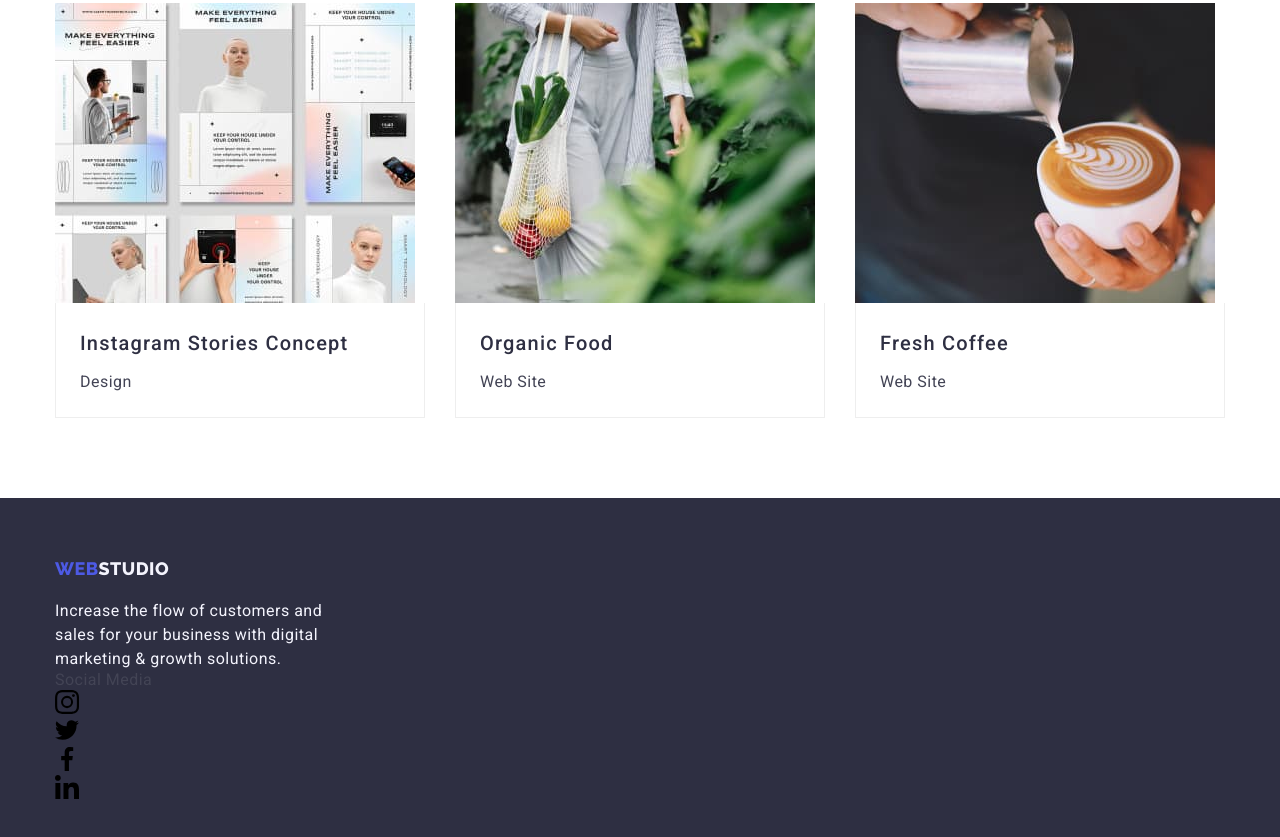
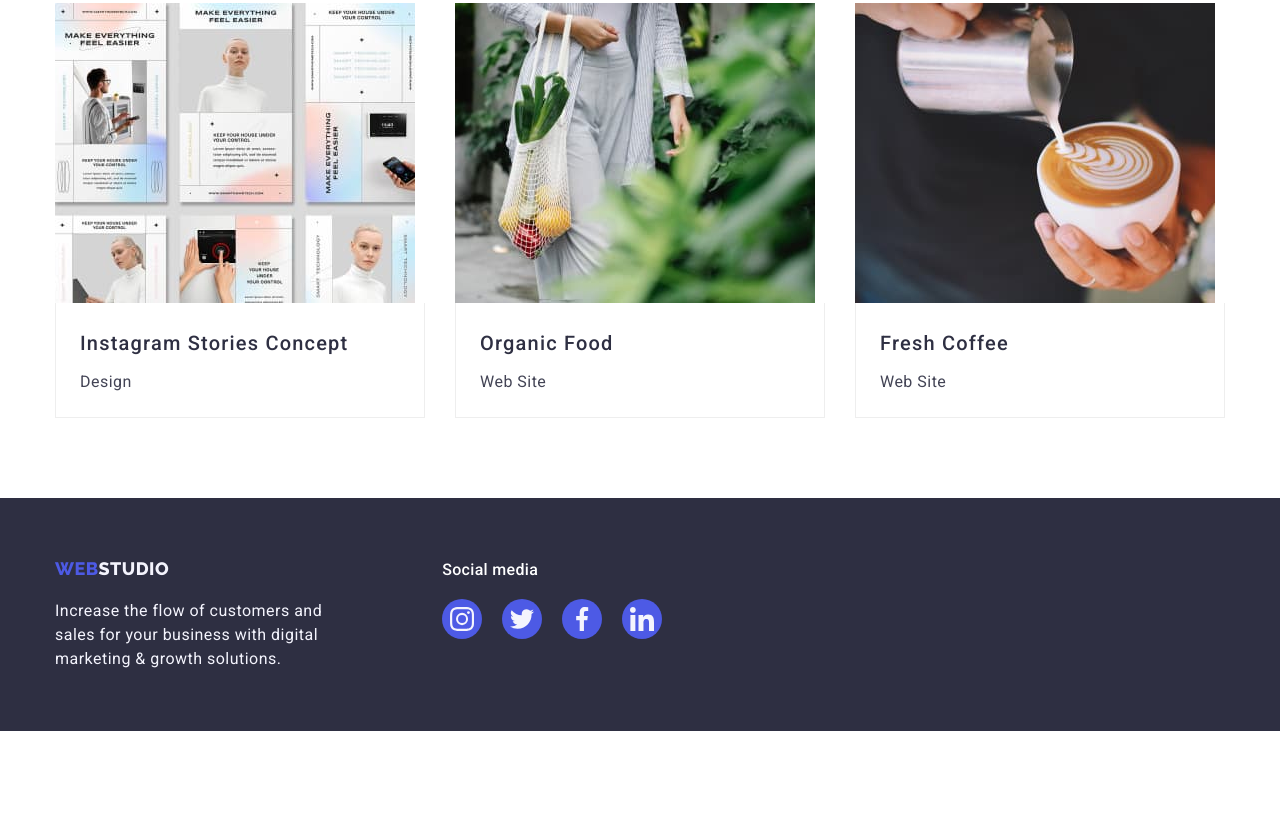
Before and after one commit to AlgieRalph/goit-markup-hw-04, a plain HTML site: page portfolio.html in a window 1280 px wide. Shown: the part 1141-1978 px from the top of the page. After the commit the page ends 1872 px from the top, so only its background shows below. Drawn offline with nearby package versions, Linux system fonts and the light colour scheme.

Commit message:
Final Edition

```diff
--- a/css/styles.css
+++ b/css/styles.css
@@ -64,7 +64,7 @@ body {
 }
 
 .section {
-  padding: 94px 0;
+  padding: 120px 0;
 }
 
 .section.no-top-padding {
@@ -222,22 +222,9 @@ body {
   font-size: 16px;
 }
 
-/* .bg-hero {
-  max-width: 1200px;
-  margin: 0 auto;
-  background: var(--navy-blue);
-  background-image: url(../images/hero-bg.jpg),
-    linear-gradient(rgba(25, 28, 38, 0.2), rgba(25, 28, 38, 0.2));
-  background-repeat: no-repeat;
-  background-position: center;
-  background-size: cover;
-  background-blend-mode: soft-light;
- } */
-
 .hero {
   padding: 200px 0;
   text-align: center;
-  max-width: 1200px;
   margin: 0 auto;
   background: var(--navy-blue);
   background-image: url(../images/hero-bg.jpg),
@@ -288,8 +275,7 @@ body {
 /* Section 2 */
 
 .benefits .icon {
-  width: 100%;
-  height: 112px;
+  height: 120px;
   border-radius: 4px;
   padding: 24px 100px;
   margin-bottom: 8px;
@@ -348,20 +334,20 @@ body {
 .social-team {
   display: flex;
   justify-content: center;
-  gap: 20px;
+  gap: 24px;
   /* flex-wrap: wrap;
   margin-top: 10px;
   margin-left: 30px; */
 }
 
-.icon-item {
+/* .icon-item {
   width: 40px;
   height: 40px;
-}
+} */
 
 .icon-item .link {
-  width: 100%;
-  height: 100%;
+  width: 40px;
+  height: 40px;
   border-radius: 50%;
 
   /* margin-left: 30px;
@@ -378,11 +364,11 @@ body {
 
 .icon-item .link:hover,
 .icon-item .link:focus {
-  background-color: var(--ocean);
+  background-color: var(--green);
 }
 
 .icon-item .link:active {
-  background-color: #31d0aa;
+  background-color: var(--green);
 }
 
 .social-team .icon {
@@ -400,25 +386,25 @@ body {
 
 .partners {
   display: flex;
-  gap: 24px;
-  margin-top: 72px;
+  flex-wrap: wrap;
+  margin-top: -30px;
+  margin-left: -30px;
 }
 
 .partners .item {
-  width: calc((100% - 150px) / 6);
-  height: 88px;
+  width: calc(100% / 6 - 30px);
+  margin-top: 30px;
+  margin-left: 30px;
 }
 
 .partners .link {
-  width: 100%;
-  height: 100%;
+  width: 168px;
+  height: 88px;
   border: 1px solid var(--light-slate);
-  border-radius: 5px;
-
-  display: flex;
+  border-radius: 4px;
+  display: inline-flex;
   justify-content: center;
   align-items: center;
-
   color: var(--light-slate);
 }
 
@@ -483,6 +469,7 @@ body {
 
 .footer {
   display: flex;
+  flex-wrap: wrap;
 }
 
 .footer-address {
--- a/portfolio.html
+++ b/portfolio.html
@@ -218,9 +218,10 @@
 
     <!-- Footer -->
 
-    <footer class="page-footer bg-footer">
-      <div class="container footer-container">
-        <div class="container-logo">
+    <footer class="page-footer">
+      <div class="container">
+        <div class="footer">
+          <div class="footer-address">
             <a class="logo-link footer" href="#"
               ><span class="logo">WEB</span
               ><span class="studio-2">STUDIO</span></a
@@ -231,53 +232,57 @@
               marketing & growth solutions.
             </p>
           </div>
-        <div class="container-social">
-          <p class="footer-social">Social Media</p>
-          <ul class="footer-list list">
-            <li class="footer-item">
+          <div class="footer-block">
+            <b class="footer-heading">Social media</b>
+            <ul class="social-footer list">
+              <li class="icon-item">
                 <a
-                class="footer-social-link link"
+                  class="link"
                   href="https://instagram.com"
                   target="_blank"
                   rel="noopener noreferrer"
+                  aria-label="Link to Instagram"
                 >
-                <svg class="footer-icon" width="24" height="24">
+                  <svg class="icon" width="24" height="24">
                     <use href="./images/icons.svg#instagram"></use>
                   </svg>
                 </a>
               </li>
-            <li class="footer-item">
+              <li class="icon-item">
                 <a
-                class="footer-social-link link"
+                  class="link"
                   href="https://twitter.com"
                   target="_blank"
                   rel="noopener noreferrer"
+                  aria-label="Link to Twitter"
                 >
-                <svg class="footer-icon" width="24" height="24">
+                  <svg class="icon" width="24" height="24">
                     <use href="./images/icons.svg#twitter"></use>
                   </svg>
                 </a>
               </li>
-            <li class="footer-item">
+              <li class="icon-item">
                 <a
-                class="footer-social-link link"
+                  class="link"
                   href="https://facebook.com"
                   target="_blank"
                   rel="noopener noreferrer"
+                  aria-label="Link to Facebook"
                 >
-                <svg class="footer-icon" width="24" height="24">
+                  <svg class="icon" width="24" height="24">
                     <use href="./images/icons.svg#facebook"></use>
                   </svg>
                 </a>
               </li>
-            <li class="footer-item">
+              <li class="icon-item">
                 <a
-                class="footer-social-link link"
+                  class="link"
                   href="https://linkedin.com"
                   target="_blank"
                   rel="noopener noreferrer"
+                  aria-label="Link to LinkedIn"
                 >
-                <svg class="footer-icon" width="24" height="24">
+                  <svg class="icon" width="24" height="24">
                     <use href="./images/icons.svg#linkedin"></use>
                   </svg>
                 </a>
@@ -285,6 +290,7 @@
             </ul>
           </div>
         </div>
+      </div>
     </footer>
   </body>
 </html>
```
Lines whose indentation alone changed are shown as unchanged.
